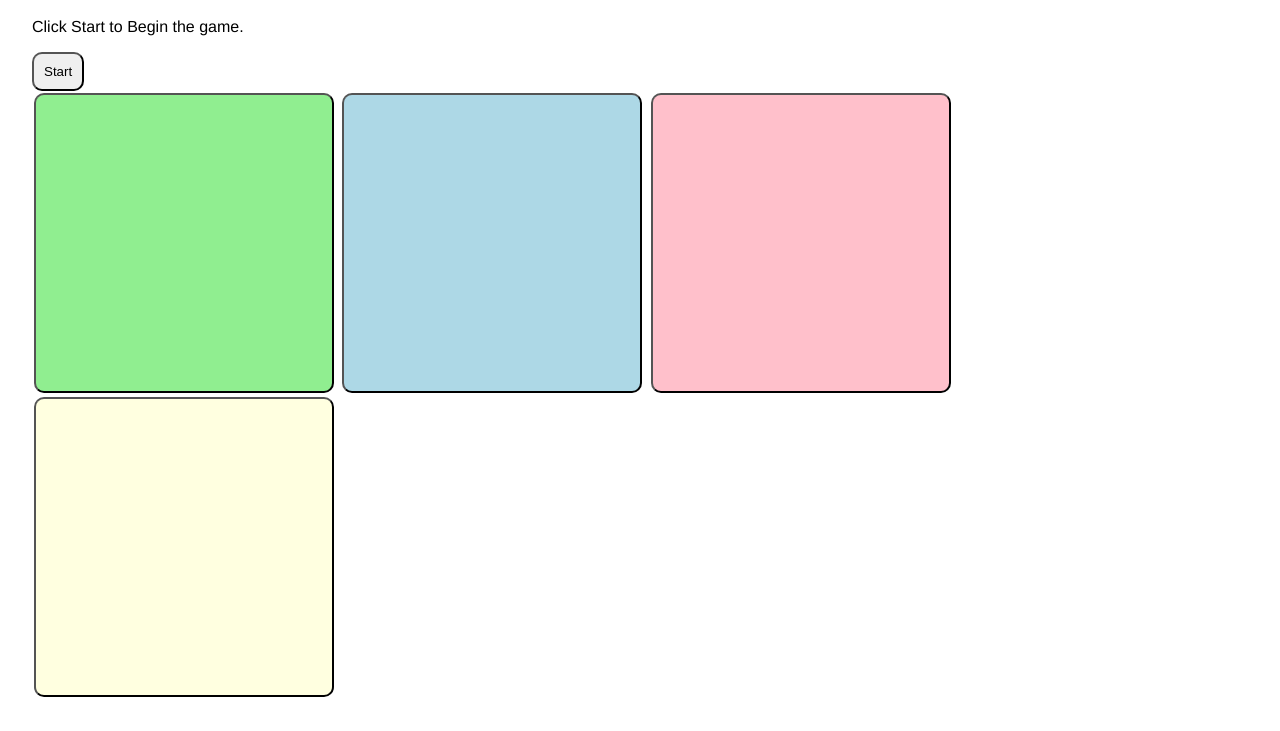
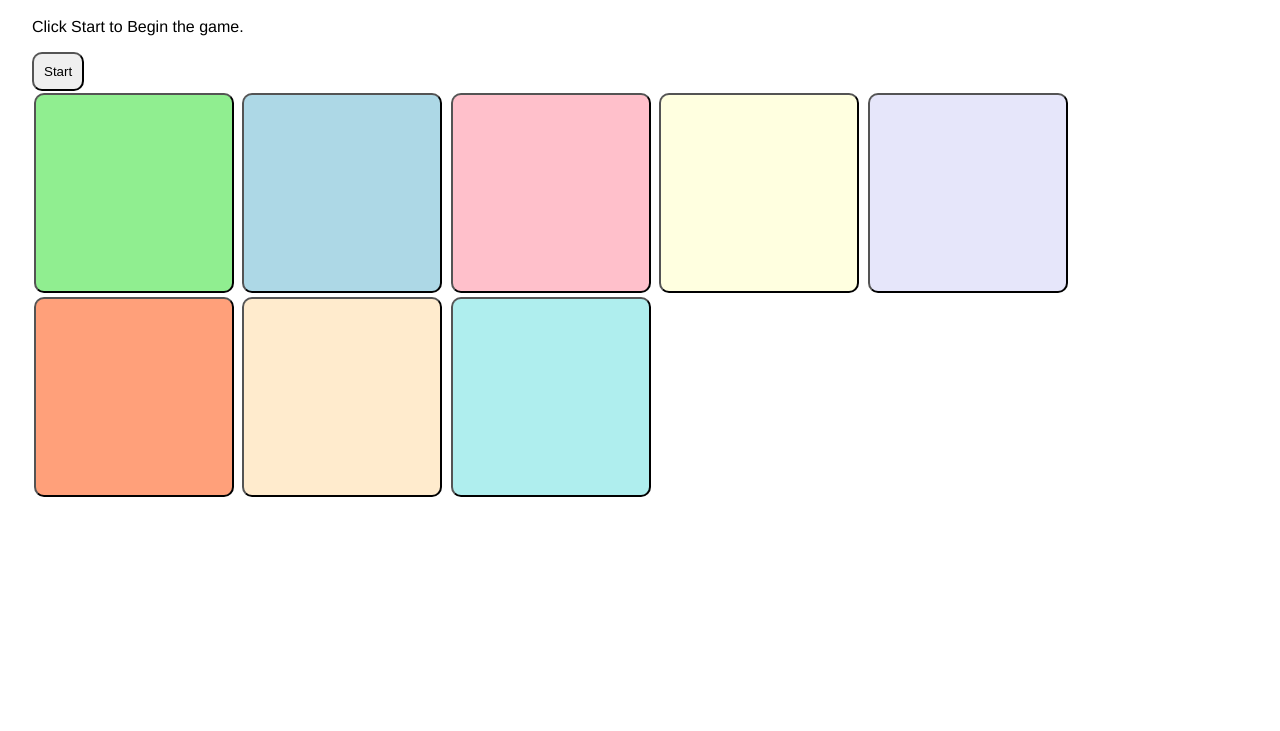
Before and after one commit to jolieip/LightAndSoundMemoryGame, a plain HTML site: page index.html in a window 1280 px wide. Shown: the part 73-804 px from the top of the page. Drawn offline with Linux system fonts and the light colour scheme.

Commit message:
updated with more buttons

```diff
--- a/index.html
+++ b/index.html
@@ -46,6 +46,30 @@
         onmousedown="startTone(4)"
         onmouseup="stopTone()"
       ></button>
+      <button
+        id="button5"
+        onclick="guess(5)"
+        onmousedown="startTone(5)"
+        onmouseup="stopTone()"
+      ></button>
+      <button
+        id="button6"
+        onclick="guess(6)"
+        onmousedown="startTone(6)"
+        onmouseup="stopTone()"
+      ></button>
+      <button
+        id="button7"
+        onclick="guess(7)"
+        onmousedown="startTone(7)"
+        onmouseup="stopTone()"
+      ></button>
+      <button
+        id="button8"
+        onclick="guess(8)"
+        onmousedown="startTone(8)"
+        onmouseup="stopTone()"
+      ></button>
     </div>
   </body>
 </html>
--- a/script.js
+++ b/script.js
@@ -2,7 +2,7 @@ const clueHoldTime = 1000;
 const cluePauseTime = 333;
 const nextClueWaitTime = 1000;
 
-var pattern = [2, 2, 4, 3, 2, 1, 2, 4];
+var pattern = [2, 3, 4, 3, 8, 1, 5, 4,6,1,7,8,2];
 var progress = 0;
 var gamePlaying = false;
 var tonePlaying = false;
@@ -16,6 +16,7 @@ function startGame() {
   document.getElementById("startBtn").classList.add("hidden");
   document.getElementById("stopBtn").classList.remove("hidden");
   playClueSequence();
+  getRandomIntInclusive(1,8);
 }
 
 function stopGame() {
@@ -29,7 +30,11 @@ const freqMap = {
   1: 261.6,
   2: 329.6,
   3: 392,
-  4: 466.2
+  4: 466.2,
+  5: 280.3,
+  6: 300,
+  7: 503.2,
+  8: 430.8
 };
 function playTone(btn, len) {
   o.frequency.value = freqMap[btn];
@@ -121,4 +126,11 @@ function guess(btn) {
   }
 }
 
+function getRandomIntInclusive(min, max) {
+  min = Math.ceil(min);
+  max = Math.floor(max);
+  return Math.floor(Math.random() * (max - min + 1) + min); //The maximum is inclusive and the minimum is inclusive
+}
+
+
 console.log();
--- a/style.css
+++ b/style.css
@@ -19,8 +19,8 @@ button {
 }
 
 #gameButtonArea > button {
-  width: 300px;
-  height: 300px;
+  width: 200px;
+  height: 200px;
   margin: 2px;
 }
 
@@ -60,3 +60,36 @@ button {
 #button4.lit {
   background: yellow;
 }
+
+#button5 {
+  background: #E6E6FA;
+}
+#button6 {
+  background: #FFA07A;
+}
+#button7 {
+  background: #FFEBCD;
+}
+#button8 {
+  background: #AFEEEE;
+}
+
+#button5:active,
+#button5.lit {
+  background: #7B68EE;
+}
+
+#button6:active,
+#button6.lit {
+  background: #FF4500;
+}
+
+#button7:active,
+#button7.lit {
+  background: #FFDAB9;
+}
+
+#button8:active,
+#button8.lit {
+  background:#40E0D0;
+}
```
Also changed, not shown: 1 other file.
